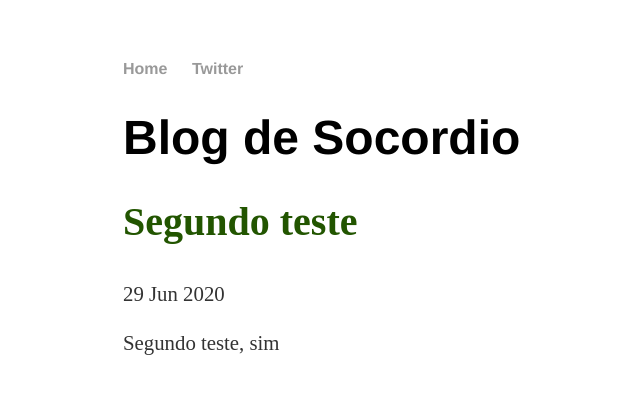
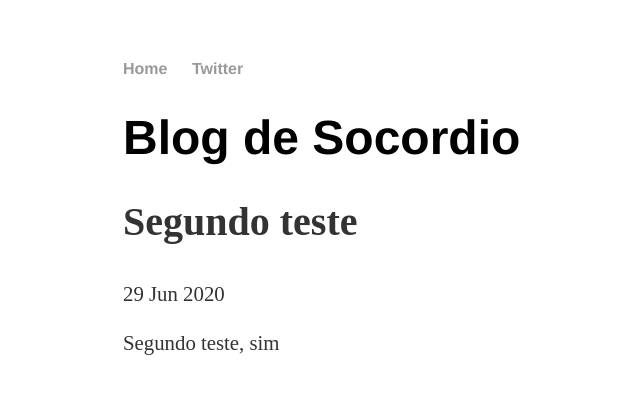
Before and after one commit to fpresc/fpresc.github.io, a Jekyll site: the page built from _posts/2021-06-29-outro-teste.md, in a window 1280 px wide. Shown: the top 394 px of the page, without its empty margins (69-709 px from the left). Built offline with Jekyll 4.4.1, drawn with Linux system fonts in a browser that asks for light colours.

Commit message:
Update main.css

```diff
--- a/css/main.css
+++ b/css/main.css
@@ -25,7 +25,7 @@ h1 {
 }
 h2 {
     font-size: 2.5em;
-    color: #250;
+    color: #333;
 }
 p {
     font-size: 1.3em;
```
